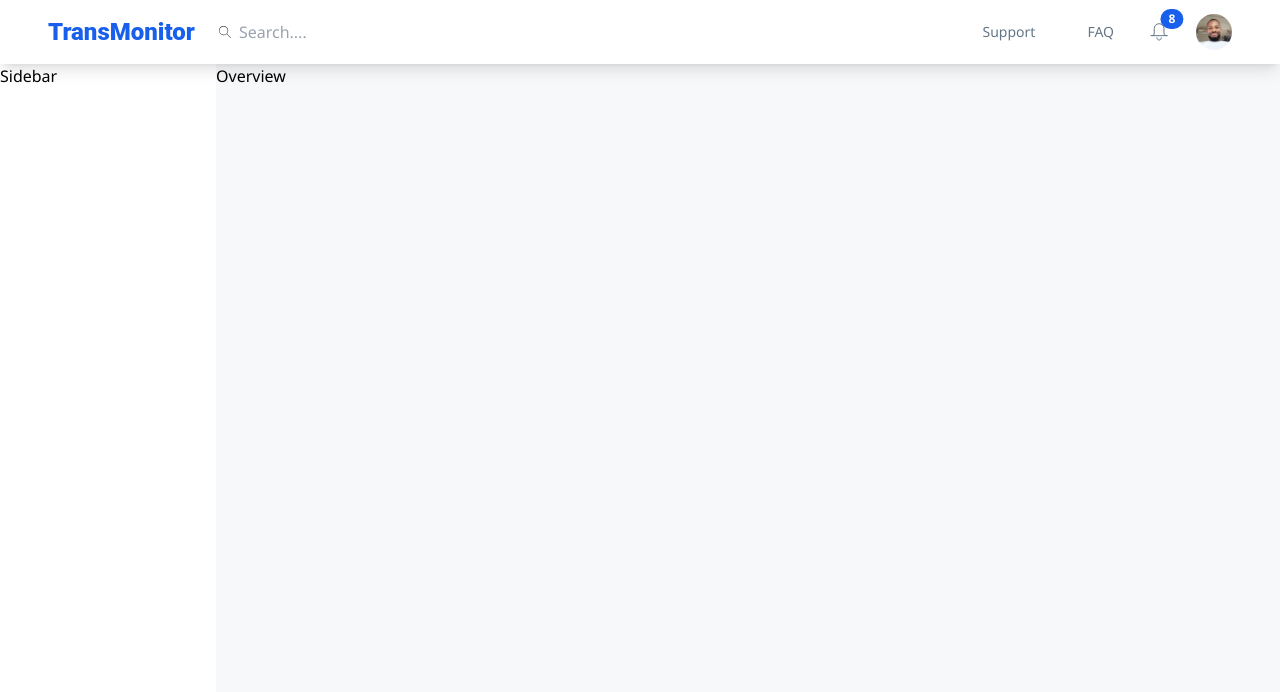
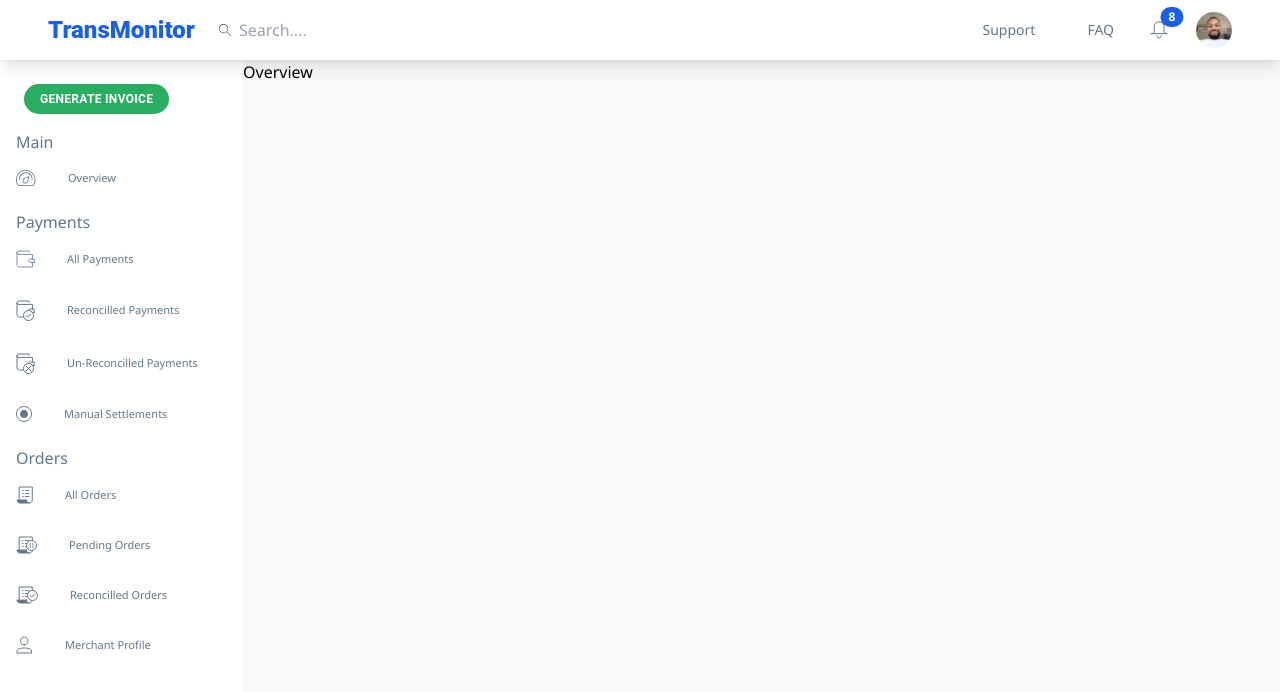
Before and after one commit to siccoo/mintyn-transmonitor, a React (Create React App) app: page / in a window 1280 px wide. Shown: the top 692 px of the page. Built offline with nearby package versions, Linux system fonts and the light colour scheme.

Commit message:
updates on Sidebar.jsx

```diff
--- a/src/App.js
+++ b/src/App.js
@@ -1,12 +1,16 @@
-import React from 'react';
-import Layout from './components/Layout';
+import React from "react";
+import { createBrowserRouter, RouterProvider } from "react-router-dom";
+import Layout from "./components/Layout";
 
-const App = () => {
-  return (
-    <div>
-      <Layout />
-    </div>
-  )
+const router = createBrowserRouter([
+  {
+    path: "/",
+    element: <Layout />,
+    children: [],
+  },
+]);
+function App() {
+  return <RouterProvider router={router} />;
 }
 
-export default App
+export default App;
--- a/src/components/Header.jsx
+++ b/src/components/Header.jsx
@@ -34,7 +34,7 @@ const Header = () => {
   };
 
   return (
-    <header className='px-6 bg-white text-navigationGrey shadow-lg md:px-12 flex justify-between items-center font-SegoeUI py-1 sticky'>
+    <header className='px-6 bg-white text-navigationGrey shadow-lg md:px-12 flex justify-between items-center font-SegoeUI py-0.5 sticky'>
       <div className='flex gap-4 items-center'>
         <a
           href='/'
--- a/src/components/Layout.jsx
+++ b/src/components/Layout.jsx
@@ -9,11 +9,11 @@ const Layout = () => {
       <Header />
 
       <main className='flex h-screen w-full'>
-        <div className='hidden md:block w-[260px] h-full bg-white !scrollbar-thin !scrollbar-track-transparent !scrollbar-thumb-grey'>
+        <div className='hidden md:block w-[300px] h-full bg-white !scrollbar-thin !scrollbar-track-transparent !scrollbar-thumb-grey'>
           <Sidebar />
         </div>
 
-        <section className='w-full md:w-[calc(100vw - 260px)] h-full !scrollbar-thin !scrollbar-track-transparent !scrollbar-thumb-grey pb-12 bg-outletBackground'>
+        <section className='w-full md:w-[calc(100vw - 300px)] h-full !scrollbar-thin !scrollbar-track-transparent !scrollbar-thumb-grey pb-12 bg-outletBackground'>
           {' '}
           <OverView />
         </section>
--- a/src/components/Sidebar.jsx
+++ b/src/components/Sidebar.jsx
@@ -1,9 +1,108 @@
-import React from 'react'
+import React, { useState } from 'react';
+import { mainData, paymentsData, ordersData } from './../data/SidebarData';
+import { MerchantProfile } from '../assets/icons';
+import { Link } from 'react-router-dom';
 
 const Sidebar = () => {
+  const [selectedRoute, setSelectedRoute] = useState('');
   return (
-    <div>Sidebar</div>
-  )
-}
+    <aside className='py-3 lg:py-6 text-navigationGrey'>
+      <div className='pl-6'>
+        <button className='bg-green rounded-full text-white font-Roboto font-bold tracking-wide p-3 md:py-2 md:px-4 leading-[14px] text-xs'>
+          GENERATE INVOICE
+        </button>
+      </div>
+      <div className='mt-4 font-SegoeUI'>
+        <h1 className='pl-4'>Main</h1>
+        {mainData.map((main) => (
+          <Link to={main.route} key={main.id}>
+            <div
+              onClick={() => setSelectedRoute(main.route)}
+              className={`hover:bg-navigationBg hover:border-l-4 hover:border-l-blue ${
+                main.route === selectedRoute ? 'border-l-4 border-l-blue' : ''
+              }`}
+            >
+              <div
+                className={`flex gap-8 cursor-pointer p-4 items-center ${
+                  main.route === selectedRoute
+                    ? 'bg-[#afcdf3] text-navigationGrey'
+                    : ''
+                }`}
+              >
+                <img src={main.icon} alt={main.title} />
+                <a href={main.route} className='text-[11px] leading-[14.63px]'>
+                  {main.title}
+                </a>
+              </div>
+            </div>
+          </Link>
+        ))}
+      </div>
+
+      <div className='font-SegoeUI'>
+        <h1 className='mt-2 pl-4'>Payments</h1>
+        {paymentsData.map((payment) => (
+          <Link to={payment.route} key={payment.id}>
+            <div
+              onClick={() => setSelectedRoute(payment.route)}
+              className={`hover:bg-navigationBg hover:border-l-4 hover:border-l-blue ${
+                payment.route === selectedRoute ? 'border-l-4 border-l-blue' : ''
+              }`}
+            >
+              <div
+                className={`flex gap-8 cursor-pointer p-4 items-center ${
+                  payment.route === selectedRoute
+                    ? 'bg-[#afcdf3] text-navigationGrey'
+                    : ''
+                }`}
+              >
+                <img src={payment.icon} alt={payment.title} />
+                <a href={payment.route} className='text-[11px] leading-[14.63px]'>
+                  {payment.title}
+                </a>
+              </div>
+            </div>
+          </Link>
+        ))}
+      </div>
+
+      <div className='font-SegoeUI'>
+        <h1 className='mt-2 pl-4'>Orders</h1>
+        {ordersData.map((order) => (
+          <Link to={order.route} key={order.id}>
+            <div
+              onClick={() => setSelectedRoute(order.route)}
+              className={`hover:bg-navigationBg hover:border-l-4 hover:border-l-blue ${
+                order.route === selectedRoute ? 'border-l-4 border-l-blue' : ''
+              }`}
+            >
+              <div
+                className={`flex gap-8 cursor-pointer p-4 items-center ${
+                  order.route === selectedRoute
+                    ? 'bg-[#afcdf3] text-navigationGrey'
+                    : ''
+                }`}
+              >
+                <img src={order.icon} alt={order.title} />
+                <a href={order.route} className='text-[11px] leading-[14.63px]'>
+                  {order.title}
+                </a>
+              </div>
+            </div>
+          </Link>
+        ))}
+      </div>
+
+      <div>
+        <div className='hover:bg-navigationBg hover:border-l-4 hover:border-l-blue'>
+          <div className='flex gap-8 cursor-pointer p-4 items-center'>
+            <img src={MerchantProfile} alt='Merchant' />
+            <p className='text-[11px] leading-[14.63px]'>Merchant Profile</p>
+          </div>
+        </div>
+      </div>
+    </aside>
+  );
+};
 
 export default Sidebar;
```
